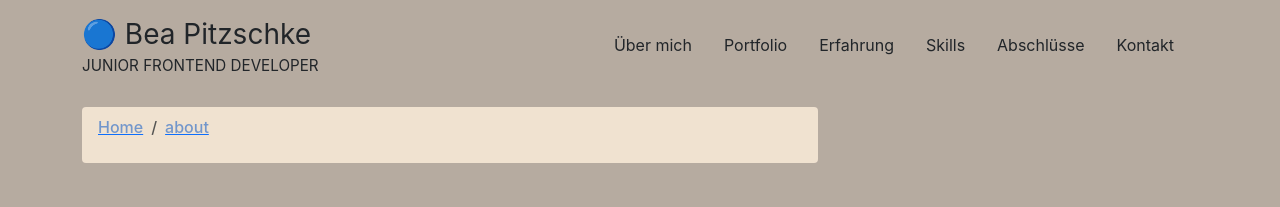
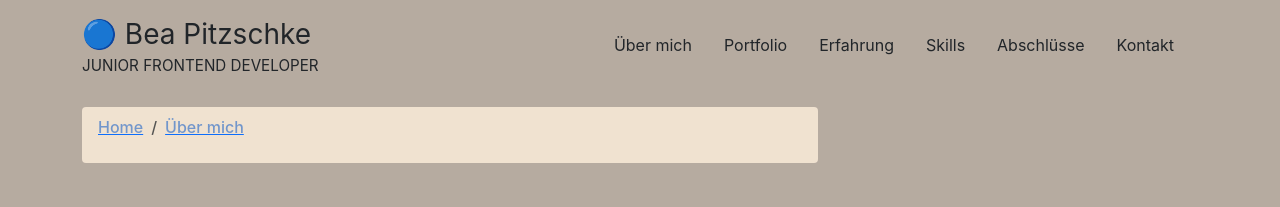
Before and after one commit to BeaCoden/my-cv, a React (Create React App) app: page /about in a window 1280 px wide. Shown: the top 207 px of the page. Built offline with nearby package versions, Linux system fonts and the light colour scheme.

Commit message:
Add localized breadcrumb names for improved navigation clarity

```diff
--- a/src/components/breadcrumbs/Breadcrumbs.jsx
+++ b/src/components/breadcrumbs/Breadcrumbs.jsx
@@ -11,6 +11,15 @@ const Breadcrumbs = () => {
 
   const goHome = () => {
     navigate("/");
+  };
+
+  const breadcrumbNames = {
+    about: "Über mich",
+    portfolio: "Portfolio",
+    experience: "Erfahrung",
+    education: "Abschlüsse",
+    skills: "Skills",
+    contact: "Kontakt",
   };
 
   return (
@@ -29,13 +38,14 @@ const Breadcrumbs = () => {
             </Breadcrumb.Item>
             {pathnames.map((value, index) => {
               const to = `/${pathnames.slice(0, index + 1).join("/")}`;
+              const displayName = breadcrumbNames[value] || value;
               return (
                 <Breadcrumb.Item
                   key={to}
                   as={Link}
                   to={to}
                   className={styles.breadcrumbItem}>
-                  {value}
+                  {displayName}
                 </Breadcrumb.Item>
               );
             })}
--- a/src/components/breadcrumbs/Breadcrumbs.module.css
+++ b/src/components/breadcrumbs/Breadcrumbs.module.css
@@ -2,7 +2,6 @@
   background-color: var(--background-light-beige-color);
   padding: 0.5rem 1rem;
   border-radius: 4px;
-
 }
 
 .breadcrumbItem {
```
